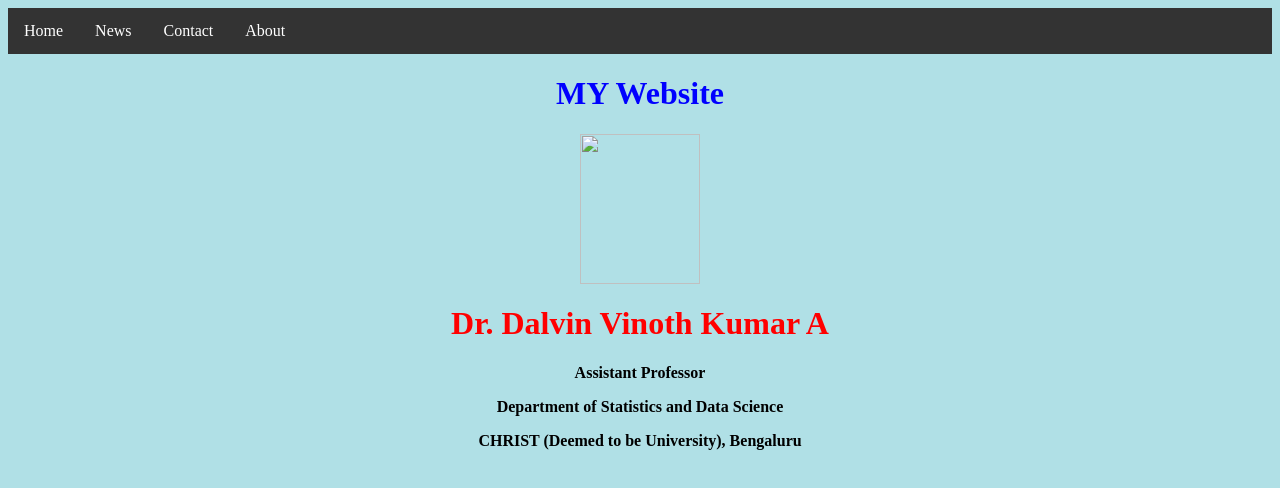
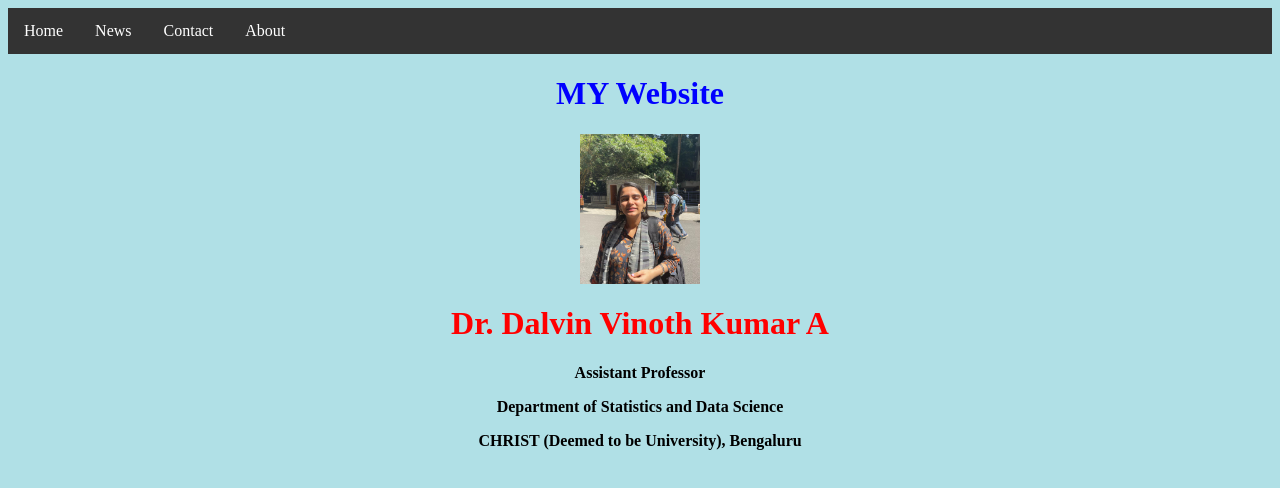
Before and after one commit to pallaviverma12345/himangi, a plain HTML site: page index.html in a window 1280 px wide. Drawn offline with Linux system fonts and the light colour scheme.

Commit message:
Update index.html

```diff
--- a/index.html
+++ b/index.html
@@ -39,7 +39,7 @@ li a:hover {
   <li><a href="#about">About</a></li>
 </ul>
 <h1 style="text-align: center;"><strong>MY Website</strong></h1>
-<p style="text-align: center;"><strong><img src="3826.jpg" alt="" width="120" height="150" /></strong></p>
+<p style="text-align: center;"><strong><img src="WhatsApp Image 2022-11-09 at 3.05.21 PM.jpeg" alt="" width="120" height="150" /></strong></p>
 <h1 style="text-align: center;"><span style="color: #ff0000;"><strong>Dr. Dalvin Vinoth Kumar A</strong></span></h1>
 <p style="text-align: center;"><strong>Assistant Professor</strong></p>
 <p style="text-align: center;"><strong>Department of Statistics and Data Science</strong></p>
```
